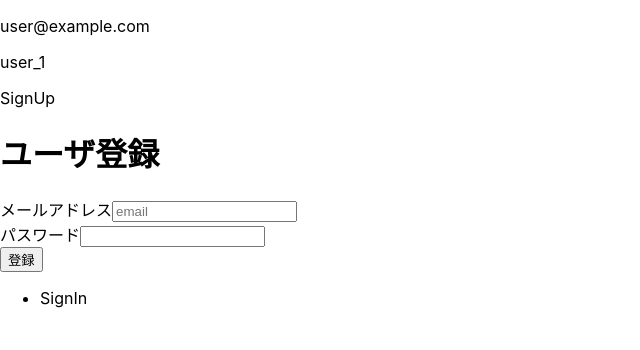
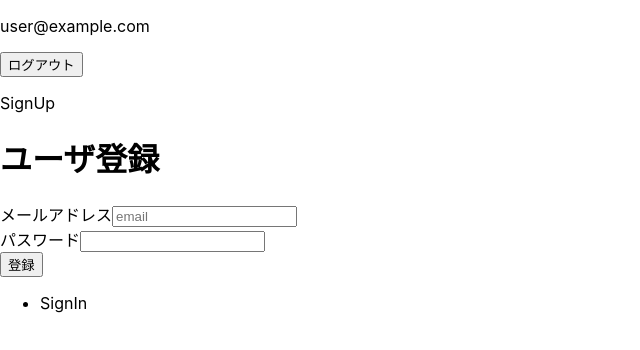
Before and after one commit to watanabedaigo/sns-next, a Next.js app in the folder sns-next/: page /signup in a window 1280 px wide. Shown: the top 350 px of the page, without its empty margins (0-640 px from the left). Built offline with nearby package versions, Linux system fonts and the light colour scheme; no server answers; sample sign-in values are in the browser's storage.

Commit message:
Header 修正

```diff
--- a/sns-next/src/components/modules/Header/index.tsx
+++ b/sns-next/src/components/modules/Header/index.tsx
@@ -1,15 +1,30 @@
 import React from 'react'
 import { useAuthContext } from 'contexts/AuthContext'
+import { auth } from 'auth/firebase'
+import { signOut } from 'firebase/auth'
+import { useRouter } from 'next/router'
 
 // メモ化して。親コンポーネントレンダリングによる再レンダリング防止
 const Header: React.FC = React.memo(() => {
+  // routerオブジェクト作成
+  const router = useRouter()
+
   // contextで管理している値を取得
   const { firebaseUser } = useAuthContext()
+
+  // ログアウトの関数を定義
+  const logout = async () => {
+    // firebaseで用意されている、ログアウトの関数
+    await signOut(auth)
+
+    // /signupにリダイレクト
+    await router.push('/signin')
+  }
 
   return (
     <header>
       <p>{firebaseUser ? firebaseUser.email : 'ログイン前'}</p>
-      {firebaseUser && <p>{firebaseUser.uid}</p>}
+      {firebaseUser && <button onClick={logout}>ログアウト</button>}
     </header>
   )
 })
```
